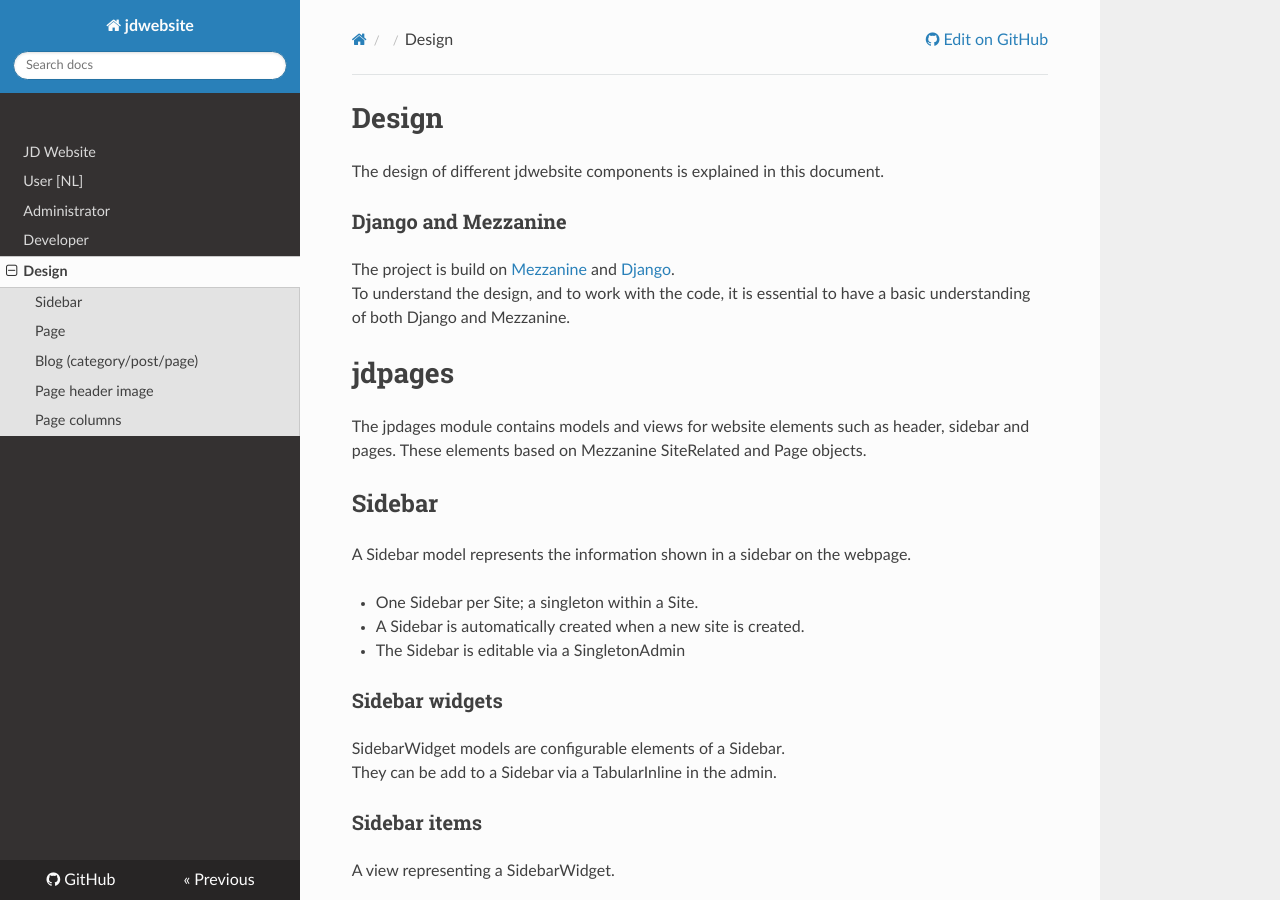
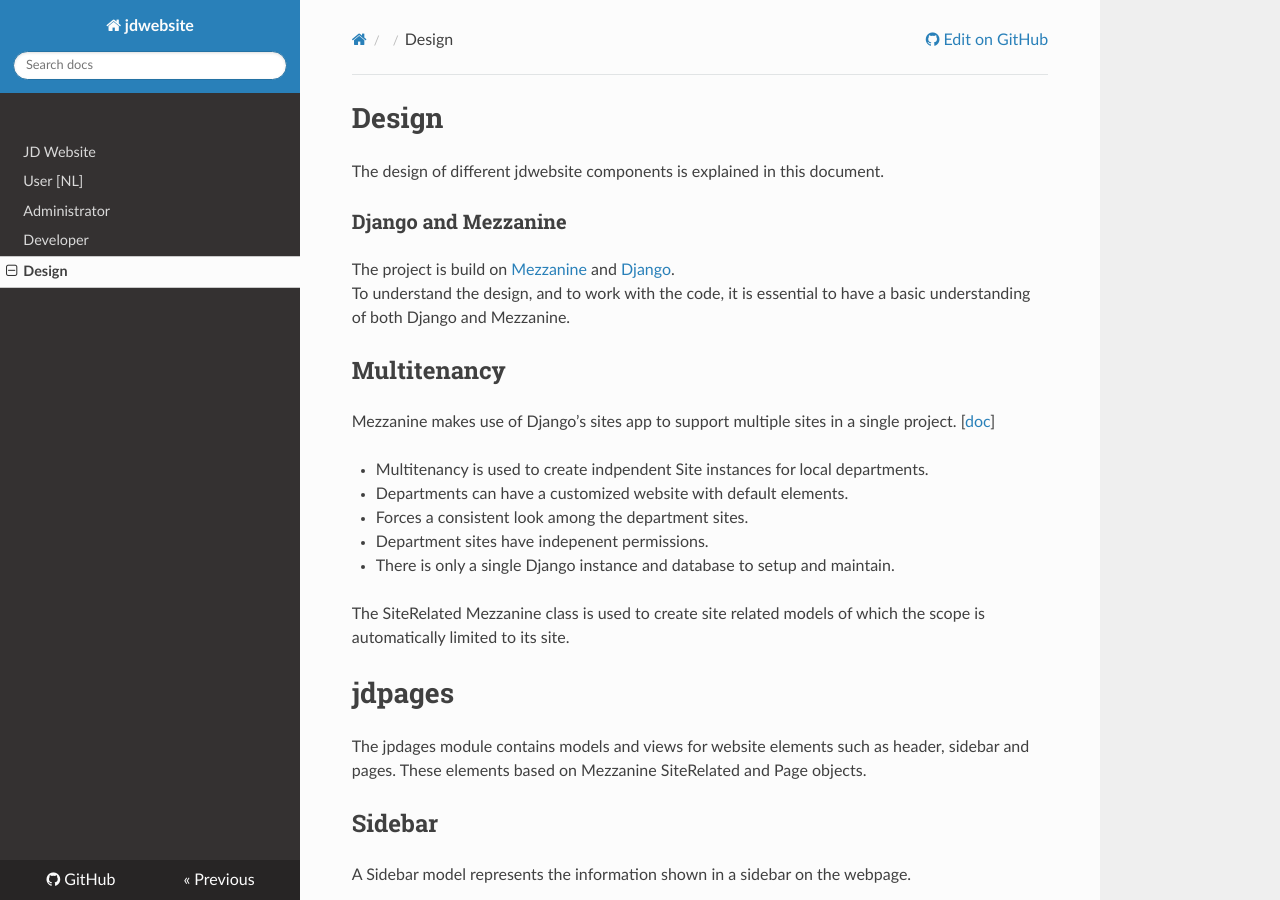
Before and after one commit to jonge-democraten/website, an MkDocs documentation site: the page built from docs/design.md, in a window 1280 px wide and 900 px high. Built offline with MkDocs 1.6.1, drawn with Linux system fonts in a browser that asks for light colours; nearby versions of some CDN libraries; old or Windows-style settings are respelled for this version of MkDocs.

Commit message:
Add some info about multitenancy in the design doc

```diff
--- a/docs/design.md
+++ b/docs/design.md
@@ -4,6 +4,19 @@
 <h3> Django and Mezzanine</h3>
 The project is build on [Mezzanine](http://mezzanine.jupo.org/) and [Django](https://www.djangoproject.com/).
 To understand the design, and to work with the code, it is essential to have a basic understanding of both Django and Mezzanine.
+
+## Multitenancy
+Mezzanine makes use of Django’s sites app to support multiple sites in a single project.
+[[doc](http://mezzanine.jupo.org/docs/multi-tenancy.html)]
+
+* Multitenancy is used to create indpendent Site instances for local departments.
+* Departments can have a customized website with default elements.
+* Forces a consistent look among the department sites.
+* Department sites have indepenent permissions.
+* There is only a single Django instance and database to setup and maintain.
+
+The SiteRelated Mezzanine class is used to create site related models of which the scope is automatically limited
+ to its site.
 
 # jdpages
 The jpdages module contains models and views for website elements such as header, sidebar and pages.
```
